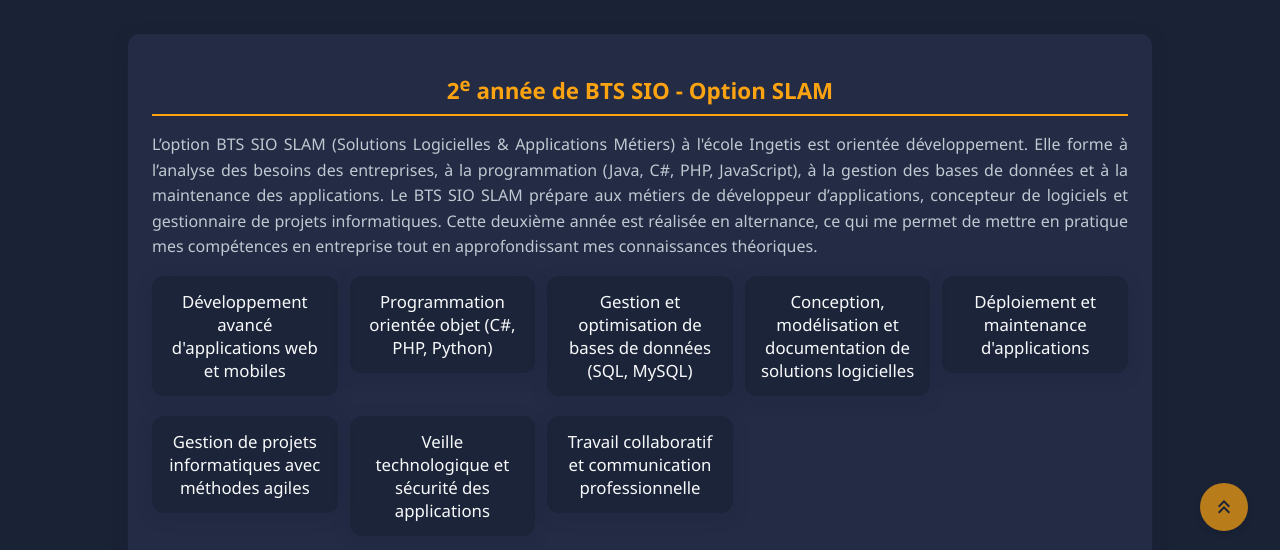
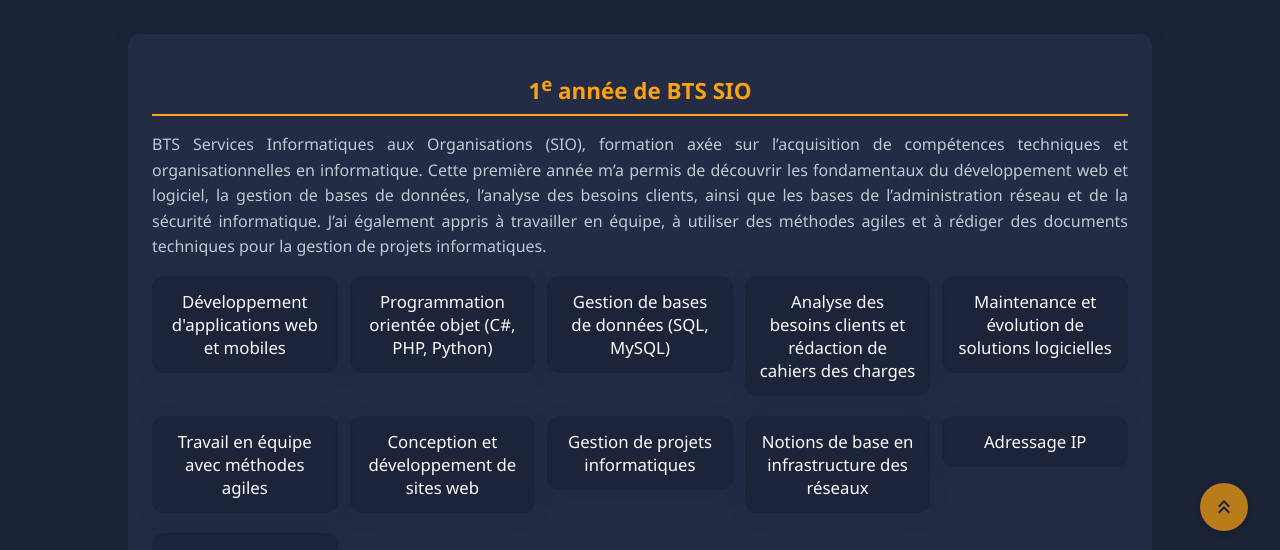
Before and after one commit to GrandLay-e/portfolio, a plain HTML site: page pages/parcours.html in a window 1280 px wide. Shown: the part 237-787 px from the top of the page. Drawn offline with nearby package versions, Linux system fonts and the light colour scheme.

Commit message:
Add .gitignore file and remove unused content from parcours.html

```diff
--- a/pages/parcours.html
+++ b/pages/parcours.html
@@ -50,29 +50,6 @@
     <main>
         <h1>Mon Parcours Académique</h1>
         <section class="education-section">
-            <div class="card">
-                <h2>2<sup>e</sup> année de BTS SIO - Option SLAM</h2>
-                <p>
-                    L’option BTS SIO SLAM (Solutions Logicielles & Applications Métiers) à l'école Ingetis est orientée développement.
-                    Elle forme à l’analyse des besoins des entreprises, à la programmation (Java, C#, PHP, JavaScript),
-                    à la gestion des bases de données et à la maintenance des applications.
-                    Le BTS SIO SLAM prépare aux métiers de développeur d’applications,
-                    concepteur de logiciels et gestionnaire de projets informatiques.
-                    Cette deuxième année est réalisée en alternance, ce qui me permet de mettre en pratique
-                    mes compétences en entreprise tout en approfondissant mes connaissances théoriques.
-                </p>
-                <ul>
-                    <li>Développement avancé d'applications web et mobiles</li>
-                    <li>Programmation orientée objet (C#, PHP, Python)</li>
-                    <li>Gestion et optimisation de bases de données (SQL, MySQL)</li>
-                    <li>Conception, modélisation et documentation de solutions logicielles</li>
-                    <li>Déploiement et maintenance d'applications</li>
-                    <li>Gestion de projets informatiques avec méthodes agiles</li>
-                    <li>Veille technologique et sécurité des applications</li>
-                    <li>Travail collaboratif et communication professionnelle</li>
-                </ul>
-                <h3>2025 - 2026 École Ingetis, Paris</h3>
-            </div>
             <div class="card">
                 <h2> 1<sup>e</sup> année de BTS SIO</h2>
                 <p>
```
Also changed, not shown: index.html (+0 -1 lines), 1 other file.
